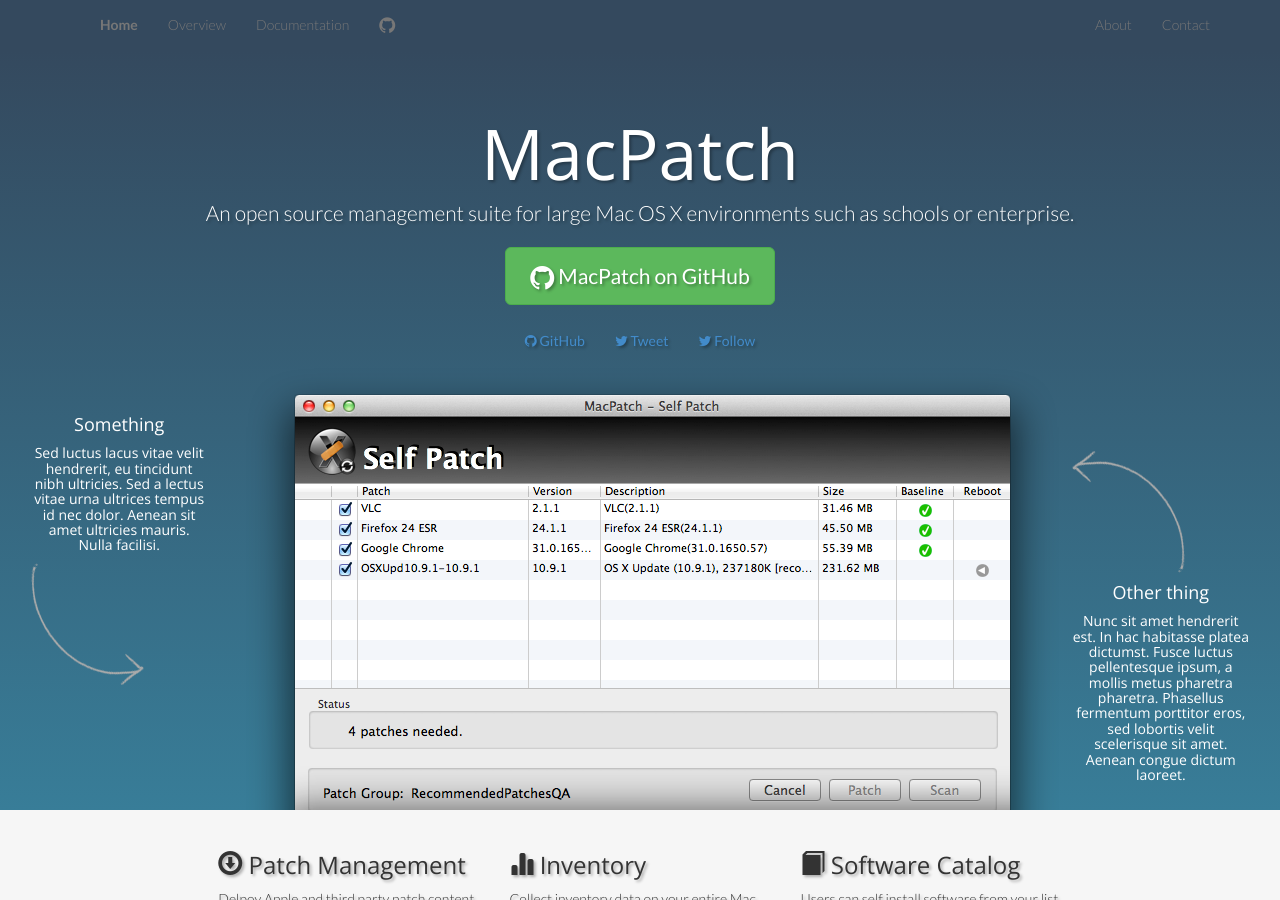
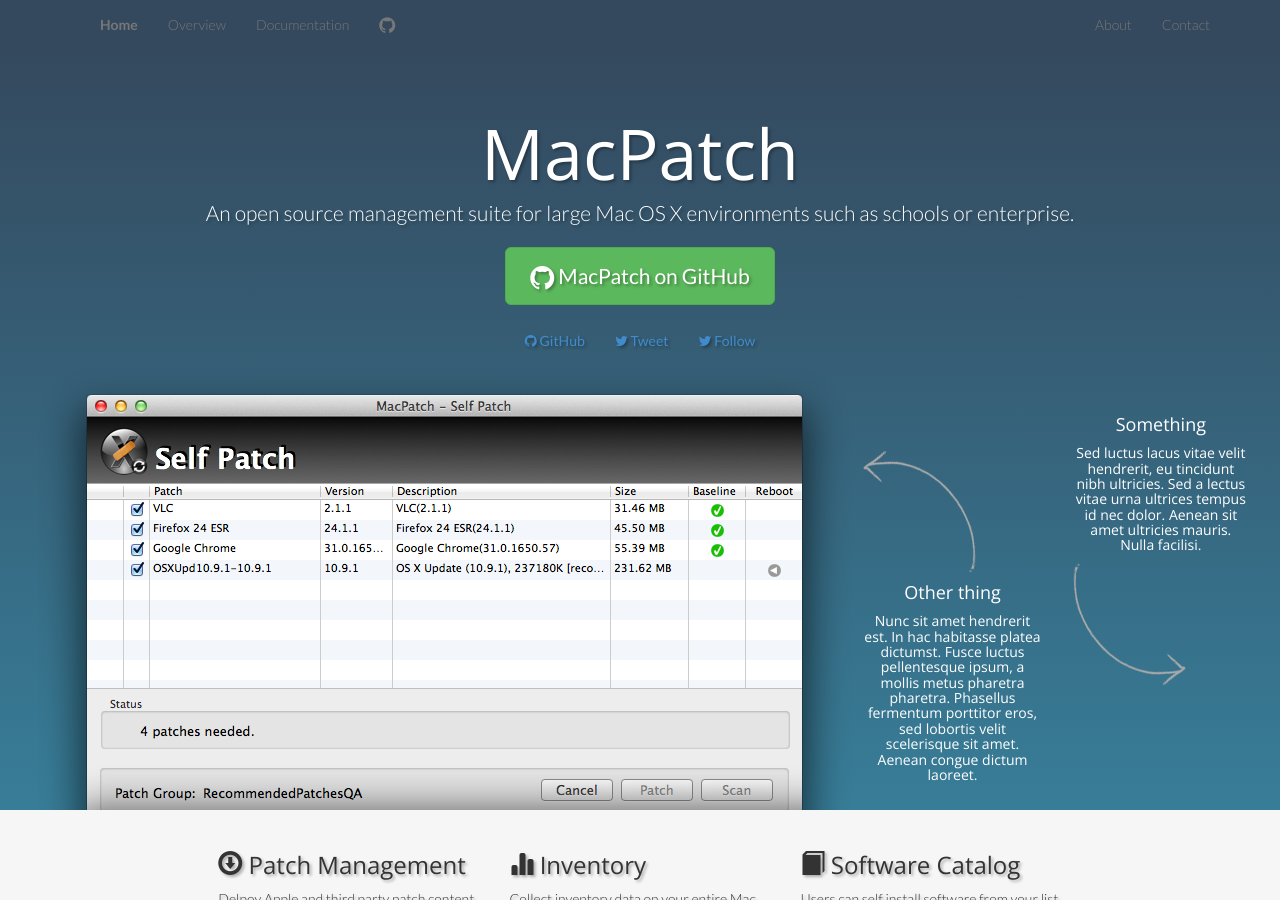
Before and after one commit to IanLee1521/macpatch.github.io, a Jekyll site: the page built from index.html, in a window 1280 px wide and 900 px high. Built offline with Jekyll 4.4.1, drawn with Linux system fonts in a browser that asks for light colours; nearby versions of some CDN libraries.

Commit message:
pull-left/right

```diff
--- a/index.html
+++ b/index.html
@@ -21,7 +21,7 @@
           <!-- /Social Buttons -->
       </div>
       <div class="row centered">
-        <div class="col-sm-2">
+        <div class="col-sm-2 pull-right">
           <br>
           <h4>Something</h4>
           <h5>
@@ -32,7 +32,7 @@
         <div class="col-sm-8">
           <img src="{{ page.base_url }}images/selfpatch.png" alt="MacPatch" class="center-block" style="vertical-align:bottom;">
         </div>
-        <div class="col-sm-2">
+        <div class="col-sm-2 pull-left">
           <br><br>
           <img class="hidden-xs hidden-sm" src="{{ page.base_url }}images/arrow2.png">
           <h4>Other thing</h4>
```
